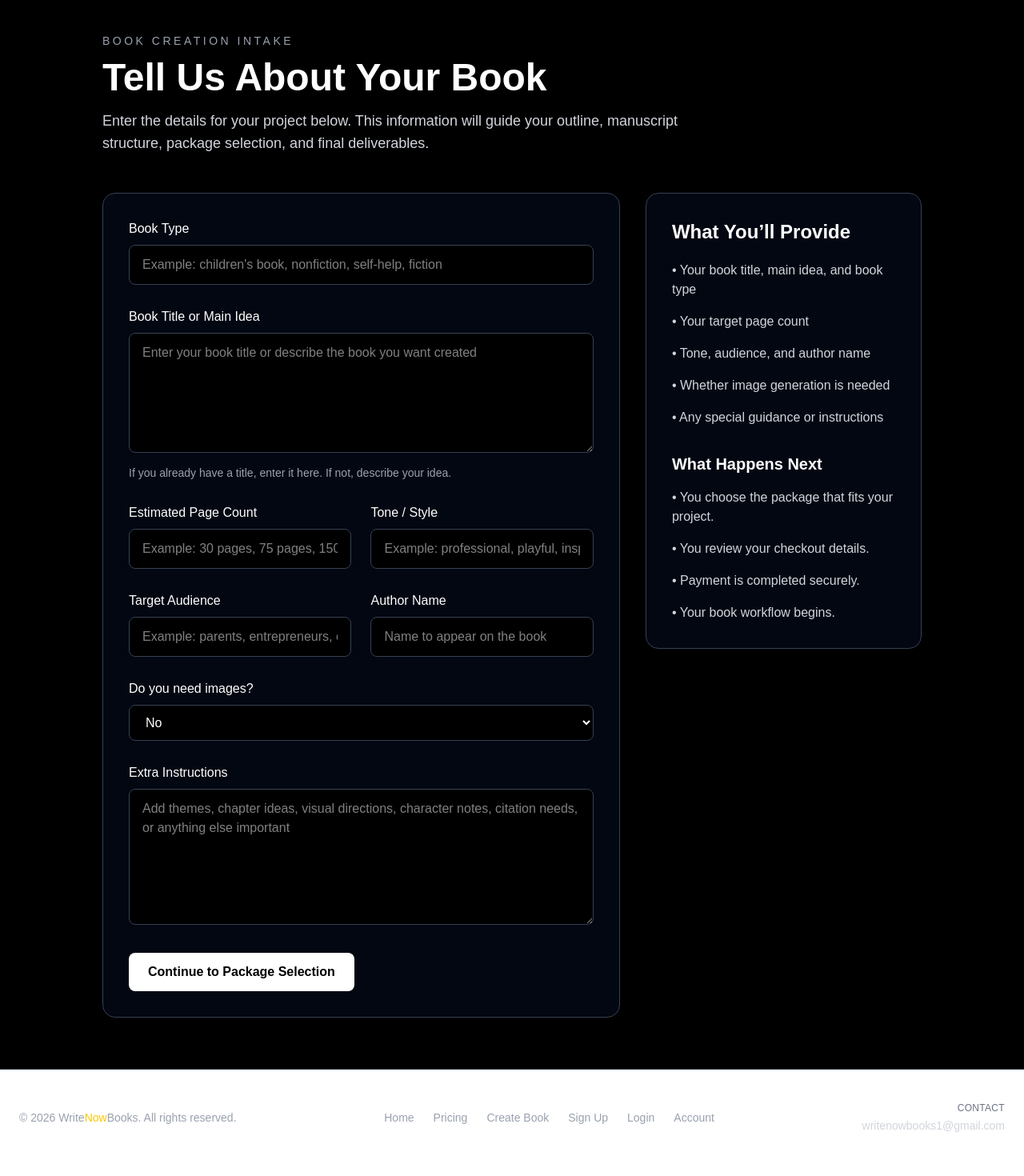
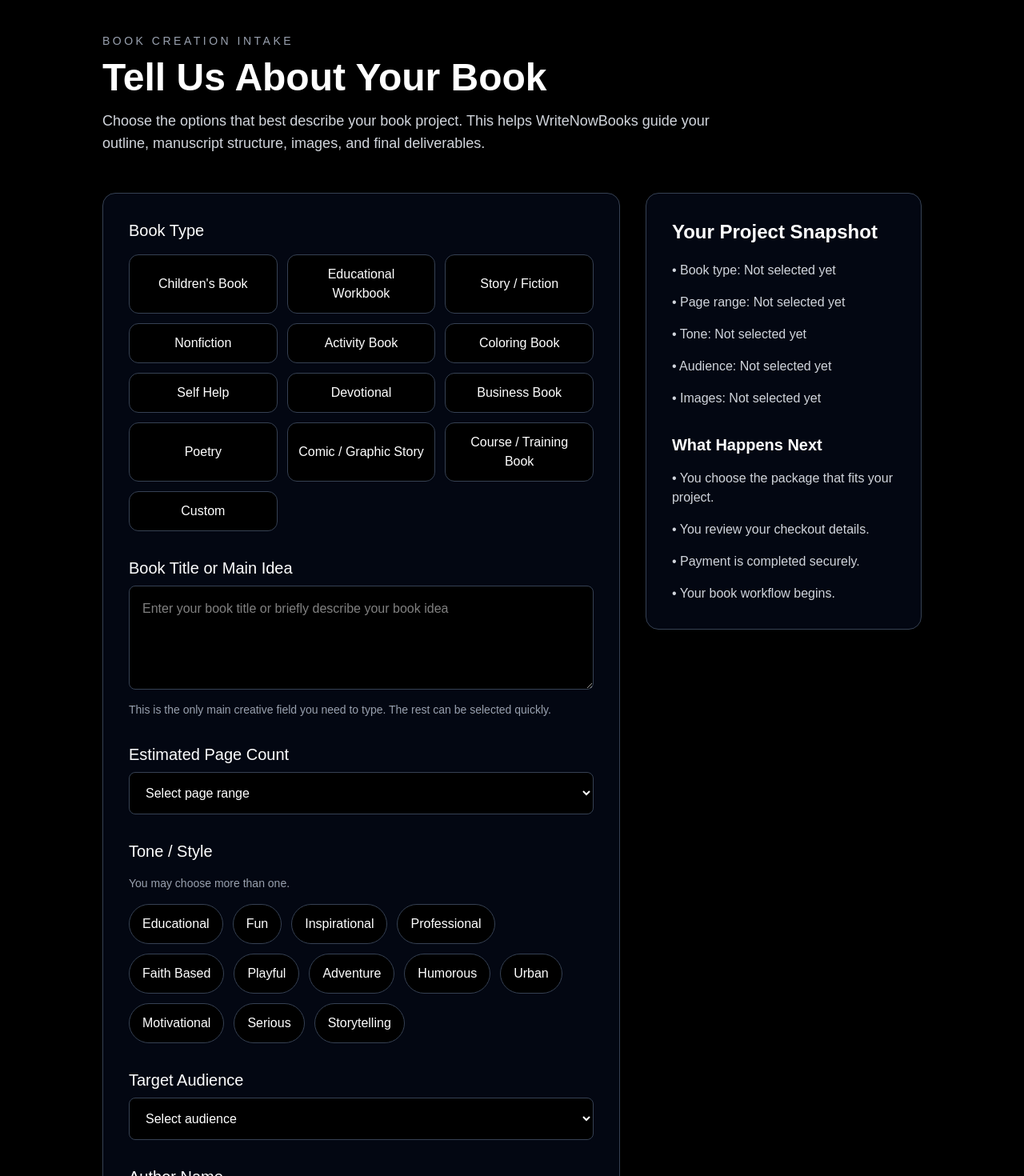
Before and after one commit to Kabirei/writenowbooks, a Next.js app: page /create-book in a window 1280 px wide. Shown: the part 100-1570 px from the top of the page at 80% size. Built offline with nearby package versions, Linux system fonts and the light colour scheme; no server answers.

Commit message:
Upgrade book intake UX with guided selections

```diff
--- a/src/app/create-book/page.tsx
+++ b/src/app/create-book/page.tsx
@@ -17,10 +17,53 @@ function CreateBookContent() {
   const [tone, setTone] = useState("");
   const [audience, setAudience] = useState("");
   const [authorName, setAuthorName] = useState("");
-  const [imagesNeeded, setImagesNeeded] = useState("No");
+  const [imagesNeeded, setImagesNeeded] = useState("");
   const [extraInstructions, setExtraInstructions] = useState("");
   const [message, setMessage] = useState("");
   const [isCreatingProject, setIsCreatingProject] = useState(false);
+
+  const bookTypes = [
+    "Children's Book",
+    "Educational Workbook",
+    "Story / Fiction",
+    "Nonfiction",
+    "Activity Book",
+    "Coloring Book",
+    "Self Help",
+    "Devotional",
+    "Business Book",
+    "Poetry",
+    "Comic / Graphic Story",
+    "Course / Training Book",
+    "Custom",
+  ];
+
+  const toneOptions = [
+    "Educational",
+    "Fun",
+    "Inspirational",
+    "Professional",
+    "Faith Based",
+    "Playful",
+    "Adventure",
+    "Humorous",
+    "Urban",
+    "Motivational",
+    "Serious",
+    "Storytelling",
+  ];
+
+  const toggleTone = (selectedTone: string) => {
+    const currentTones = tone
+      ? tone.split(", ").filter(Boolean)
+      : [];
+
+    const updatedTones = currentTones.includes(selectedTone)
+      ? currentTones.filter((item) => item !== selectedTone)
+      : [...currentTones, selectedTone];
+
+    setTone(updatedTones.join(", "));
+  };
 
   const handleContinue = async () => {
     const formData = {
@@ -151,8 +194,8 @@ function CreateBookContent() {
           </h1>
 
           <p className="text-lg text-gray-300 max-w-3xl">
-            Enter the details for your project below. This information will
-            guide your outline, manuscript structure, package selection, and
+            Choose the options that best describe your book project. This helps
+            WriteNowBooks guide your outline, manuscript structure, images, and
             final deliverables.
           </p>
 
@@ -172,120 +215,177 @@ function CreateBookContent() {
 
         <div className="grid gap-8 md:grid-cols-[1.5fr_0.8fr]">
           <section className="border border-gray-700 rounded-2xl p-8 bg-gray-950">
-            <div className="space-y-7">
+            <div className="space-y-8">
               <div>
-                <label className="block mb-2 font-medium">Book Type</label>
-                <input
-                  type="text"
-                  value={bookType}
-                  onChange={(e) => setBookType(e.target.value)}
-                  placeholder="Example: children's book, nonfiction, self-help, fiction"
-                  className="w-full rounded-lg bg-black border border-gray-700 px-4 py-3 text-white"
-                />
+                <label className="block mb-4 font-medium text-xl">
+                  Book Type
+                </label>
+
+                <div className="grid grid-cols-2 md:grid-cols-3 gap-3">
+                  {bookTypes.map((type) => (
+                    <button
+                      key={type}
+                      type="button"
+                      onClick={() => setBookType(type)}
+                      className={`p-3 rounded-xl border transition font-medium ${
+                        bookType === type
+                          ? "bg-yellow-400 text-black border-yellow-400"
+                          : "bg-black border-gray-700 hover:border-yellow-400"
+                      }`}
+                    >
+                      {type}
+                    </button>
+                  ))}
+                </div>
               </div>
 
               <div>
-                <label className="block mb-2 font-medium">
+                <label className="block mb-2 font-medium text-xl">
                   Book Title or Main Idea
                 </label>
 
                 <textarea
                   value={topic}
                   onChange={(e) => setTopic(e.target.value)}
-                  placeholder="Enter your book title or describe the book you want created"
-                  className="w-full rounded-lg bg-black border border-gray-700 px-4 py-3 text-white min-h-[150px]"
+                  placeholder="Enter your book title or briefly describe your book idea"
+                  className="w-full rounded-lg bg-black border border-gray-700 px-4 py-4 text-white min-h-[130px]"
                 />
 
                 <p className="text-sm text-gray-400 mt-2">
-                  If you already have a title, enter it here. If not, describe
-                  your idea.
+                  This is the only main creative field you need to type. The rest
+                  can be selected quickly.
                 </p>
               </div>
 
-              <div className="grid gap-6 md:grid-cols-2">
               <div>
-                  <label className="block mb-2 font-medium">
+                <label className="block mb-2 font-medium text-xl">
                   Estimated Page Count
                 </label>
 
-                  <input
-                    type="text"
+                <select
                   value={pageCount}
                   onChange={(e) => setPageCount(e.target.value)}
-                    placeholder="Example: 30 pages, 75 pages, 150 pages"
-                    className="w-full rounded-lg bg-black border border-gray-700 px-4 py-3 text-white"
-                  />
+                  className="w-full rounded-lg bg-black border border-gray-700 px-4 py-4 text-white"
+                >
+                  <option value="">Select page range</option>
+                  <option value="10–20 pages">10–20 pages</option>
+                  <option value="20–40 pages">20–40 pages</option>
+                  <option value="40–75 pages">40–75 pages</option>
+                  <option value="75–150 pages">75–150 pages</option>
+                  <option value="150–300 pages">150–300 pages</option>
+                  <option value="300+ pages">300+ pages</option>
+                  <option value="Not Sure">Not Sure</option>
+                </select>
               </div>
 
               <div>
-                  <label className="block mb-2 font-medium">
+                <label className="block mb-4 font-medium text-xl">
                   Tone / Style
                 </label>
 
-                  <input
-                    type="text"
-                    value={tone}
-                    onChange={(e) => setTone(e.target.value)}
-                    placeholder="Example: professional, playful, inspiring"
-                    className="w-full rounded-lg bg-black border border-gray-700 px-4 py-3 text-white"
-                  />
+                <p className="text-gray-400 text-sm mb-4">
+                  You may choose more than one.
+                </p>
+
+                <div className="flex flex-wrap gap-3">
+                  {toneOptions.map((style) => {
+                    const selected = tone
+                      .split(", ")
+                      .filter(Boolean)
+                      .includes(style);
+
+                    return (
+                      <button
+                        key={style}
+                        type="button"
+                        onClick={() => toggleTone(style)}
+                        className={`px-4 py-3 rounded-full border font-medium ${
+                          selected
+                            ? "bg-purple-600 border-purple-500 text-white"
+                            : "bg-black border-gray-700 hover:border-purple-500"
+                        }`}
+                      >
+                        {style}
+                      </button>
+                    );
+                  })}
                 </div>
               </div>
 
-              <div className="grid gap-6 md:grid-cols-2">
               <div>
-                  <label className="block mb-2 font-medium">
+                <label className="block mb-2 font-medium text-xl">
                   Target Audience
                 </label>
 
-                  <input
-                    type="text"
+                <select
                   value={audience}
                   onChange={(e) => setAudience(e.target.value)}
-                    placeholder="Example: parents, entrepreneurs, children ages 4–8"
-                    className="w-full rounded-lg bg-black border border-gray-700 px-4 py-3 text-white"
-                  />
+                  className="w-full rounded-lg bg-black border border-gray-700 px-4 py-4 text-white"
+                >
+                  <option value="">Select audience</option>
+                  <option value="Toddlers (1–4)">Toddlers (1–4)</option>
+                  <option value="Children (5–8)">Children (5–8)</option>
+                  <option value="Pre-Teen">Pre-Teen</option>
+                  <option value="Teen">Teen</option>
+                  <option value="Young Adult">Young Adult</option>
+                  <option value="Adults">Adults</option>
+                  <option value="Families">Families</option>
+                  <option value="Homeschool Students">
+                    Homeschool Students
+                  </option>
+                  <option value="Entrepreneurs">Entrepreneurs</option>
+                  <option value="Faith Community">Faith Community</option>
+                  <option value="General Audience">General Audience</option>
+                </select>
               </div>
 
               <div>
-                  <label className="block mb-2 font-medium">Author Name</label>
+                <label className="block mb-2 font-medium text-xl">
+                  Author Name
+                </label>
 
                 <input
                   type="text"
                   value={authorName}
                   onChange={(e) => setAuthorName(e.target.value)}
                   placeholder="Name to appear on the book"
-                    className="w-full rounded-lg bg-black border border-gray-700 px-4 py-3 text-white"
+                  className="w-full rounded-lg bg-black border border-gray-700 px-4 py-4 text-white"
                 />
-                </div>
               </div>
 
               <div>
-                <label className="block mb-2 font-medium">
-                  Do you need images?
+                <label className="block mb-2 font-medium text-xl">
+                  AI Illustration Options
                 </label>
 
                 <select
                   value={imagesNeeded}
                   onChange={(e) => setImagesNeeded(e.target.value)}
-                  className="w-full rounded-lg bg-black border border-gray-700 px-4 py-3 text-white"
+                  className="w-full rounded-lg bg-black border border-gray-700 px-4 py-4 text-white"
                 >
-                  <option>No</option>
-                  <option>Yes</option>
-                  <option>Only if needed</option>
+                  <option value="">Select image option</option>
+                  <option value="AI Illustrations on Every Page">
+                    AI Illustrations on Every Page
+                  </option>
+                  <option value="AI Images for Key Pages">
+                    AI Images for Key Pages
+                  </option>
+                  <option value="Cover Image Only">Cover Image Only</option>
+                  <option value="No Images">No Images</option>
+                  <option value="Not Sure">Not Sure</option>
                 </select>
               </div>
 
               <div>
-                <label className="block mb-2 font-medium">
+                <label className="block mb-2 font-medium text-xl">
                   Extra Instructions
                 </label>
 
                 <textarea
                   value={extraInstructions}
                   onChange={(e) => setExtraInstructions(e.target.value)}
-                  placeholder="Add themes, chapter ideas, visual directions, character notes, citation needs, or anything else important"
-                  className="w-full rounded-lg bg-black border border-gray-700 px-4 py-3 text-white min-h-[170px]"
+                  placeholder="Add characters, themes, chapter ideas, visual directions, references, or anything else important"
+                  className="w-full rounded-lg bg-black border border-gray-700 px-4 py-4 text-white min-h-[150px]"
                 />
               </div>
 
@@ -293,28 +393,28 @@ function CreateBookContent() {
                 type="button"
                 onClick={handleContinue}
                 disabled={isCreatingProject}
-                className="inline-block bg-white text-black px-6 py-3 rounded-lg font-semibold hover:bg-gray-200 transition disabled:opacity-60"
+                className="w-full bg-yellow-400 text-black py-4 rounded-xl font-bold text-lg hover:bg-yellow-300 transition disabled:opacity-60"
               >
                 {isCreatingProject
                   ? "Creating Project..."
                   : isESA
-                  ? "Continue to Book Builder"
-                  : "Continue to Package Selection"}
+                  ? "Continue To Book Builder"
+                  : "Continue To Package Selection"}
               </button>
             </div>
           </section>
 
           <aside className="border border-gray-700 rounded-2xl p-8 bg-gray-950 h-fit">
             <h2 className="text-2xl font-semibold mb-5">
-              What You’ll Provide
+              Your Project Snapshot
             </h2>
 
             <ul className="space-y-4 text-gray-300 mb-8">
-              <li>• Your book title, main idea, and book type</li>
-              <li>• Your target page count</li>
-              <li>• Tone, audience, and author name</li>
-              <li>• Whether image generation is needed</li>
-              <li>• Any special guidance or instructions</li>
+              <li>• Book type: {bookType || "Not selected yet"}</li>
+              <li>• Page range: {pageCount || "Not selected yet"}</li>
+              <li>• Tone: {tone || "Not selected yet"}</li>
+              <li>• Audience: {audience || "Not selected yet"}</li>
+              <li>• Images: {imagesNeeded || "Not selected yet"}</li>
             </ul>
 
             <h3 className="text-xl font-semibold mb-4">What Happens Next</h3>
```
Lines whose indentation alone changed are shown as unchanged.
